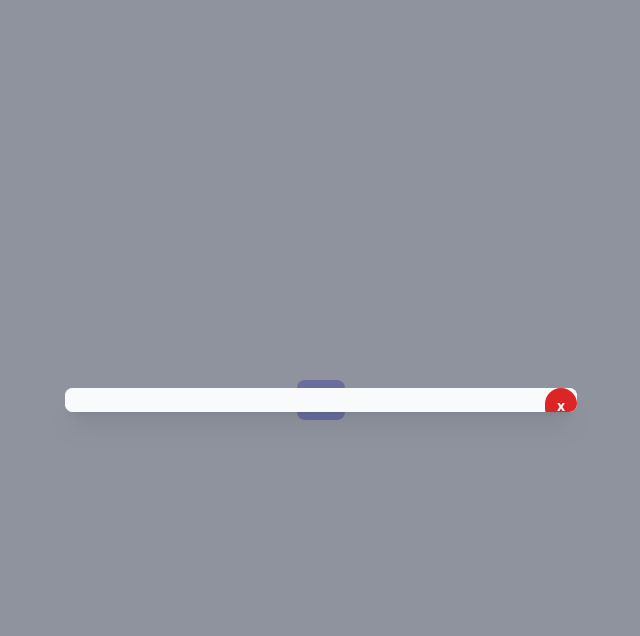
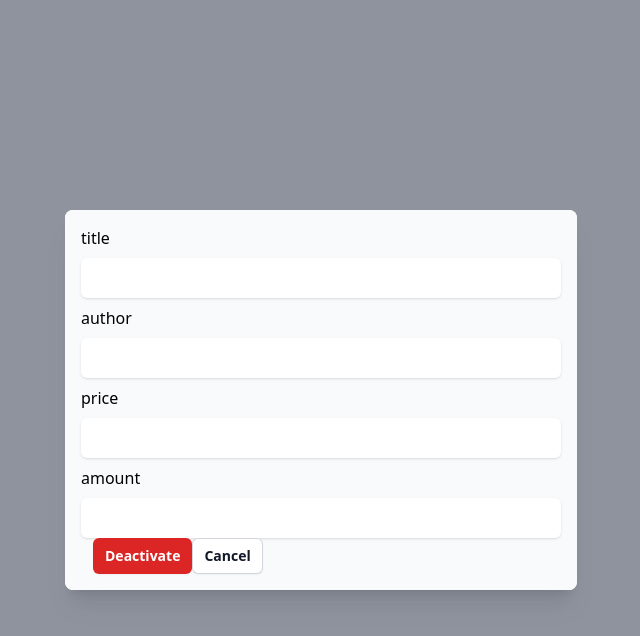
Before and after one commit to HamelBarrer/engin-test, a React (Vite) app: page / in a window 1280 px wide. Both pictures are taken after a click on the button "Add". Shown: the top 636 px of the page, without its empty margins (319-959 px from the left). Built offline with nearby package versions, Linux system fonts and the light colour scheme.

Commit message:
add form

```diff
--- /dev/null
+++ b/src/components/ui/atoms/InputAtom.tsx
@@ -0,0 +1,9 @@
+import { InputHTMLAttributes } from 'react';
+
+interface Props extends InputHTMLAttributes<HTMLInputElement> {}
+
+const InputAtom = ({ ...props }: Props) => {
+  return <input type="text" className="shadow p-2 rounded-md" {...props} />;
+};
+
+export default InputAtom;
--- /dev/null
+++ b/src/components/ui/atoms/LabelAtom.tsx
@@ -0,0 +1,16 @@
+import { LabelHTMLAttributes } from 'react';
+
+interface Props extends LabelHTMLAttributes<HTMLLabelElement> {
+  labelName: string;
+}
+
+const LabelAtom = ({ labelName, children, ...props }: Props) => {
+  return (
+    <label className="flex flex-col gap-2" {...props}>
+      {labelName}
+      {children}
+    </label>
+  );
+};
+
+export default LabelAtom;
--- /dev/null
+++ b/src/components/ui/molecules/FormMolecule.tsx
@@ -0,0 +1,23 @@
+import InputAtom from '../atoms/InputAtom';
+import LabelAtom from '../atoms/LabelAtom';
+
+const FormMolecule = () => {
+  return (
+    <form className="flex flex-col gap-2">
+      <LabelAtom labelName="title">
+        <InputAtom />
+      </LabelAtom>
+      <LabelAtom labelName="author">
+        <InputAtom />
+      </LabelAtom>
+      <LabelAtom labelName="price">
+        <InputAtom />
+      </LabelAtom>
+      <LabelAtom labelName="amount">
+        <InputAtom />
+      </LabelAtom>
+    </form>
+  );
+};
+
+export default FormMolecule;
--- a/src/components/ui/organisms/ModalOrganism.tsx
+++ b/src/components/ui/organisms/ModalOrganism.tsx
@@ -1,3 +1,5 @@
+import FormMolecule from '../molecules/FormMolecule';
+
 interface Props {
   setIsOpen: React.Dispatch<React.SetStateAction<boolean>>;
 }
@@ -15,13 +17,20 @@ const ModalOrganism = ({ setIsOpen }: Props) => {
       <div className="fixed inset-0 z-10 w-screen overflow-y-auto">
         <div className="flex min-h-full items-end justify-center p-4 text-center sm:items-center sm:p-0">
           <div className="relative transform overflow-hidden rounded-lg bg-white text-left shadow-xl transition-all sm:my-8 sm:w-full sm:max-w-lg">
-            <div className="bg-gray-50 px-4 py-3 sm:flex sm:flex-col sm:px-6">
+            <div className="bg-gray-50 p-4">
+              <FormMolecule />
               <button
                 type="button"
-                className="absolute top-0 right-0 rounded-full bg-red-600 px-3 py-2 text-sm font-semibold text-white shadow-sm hover:bg-red-500 sm:ml-3 sm:w-auto"
+                className="inline-flex w-full justify-center rounded-md bg-red-600 px-3 py-2 text-sm font-semibold text-white shadow-sm hover:bg-red-500 sm:ml-3 sm:w-auto"
                 onClick={() => setIsOpen(false)}
               >
-                x
+                Deactivate
+              </button>
+              <button
+                type="button"
+                className="mt-3 inline-flex w-full justify-center rounded-md bg-white px-3 py-2 text-sm font-semibold text-gray-900 shadow-sm ring-1 ring-inset ring-gray-300 hover:bg-gray-50 sm:mt-0 sm:w-auto"
+              >
+                Cancel
               </button>
             </div>
           </div>
--- a/src/styles/index.css
+++ b/src/styles/index.css
@@ -2,6 +2,12 @@
 @tailwind components;
 @tailwind utilities;
 
+*,
+*::before,
+*::after {
+  outline: none;
+}
+
 body {
   background-color: #f8f8f8;
 }
```
